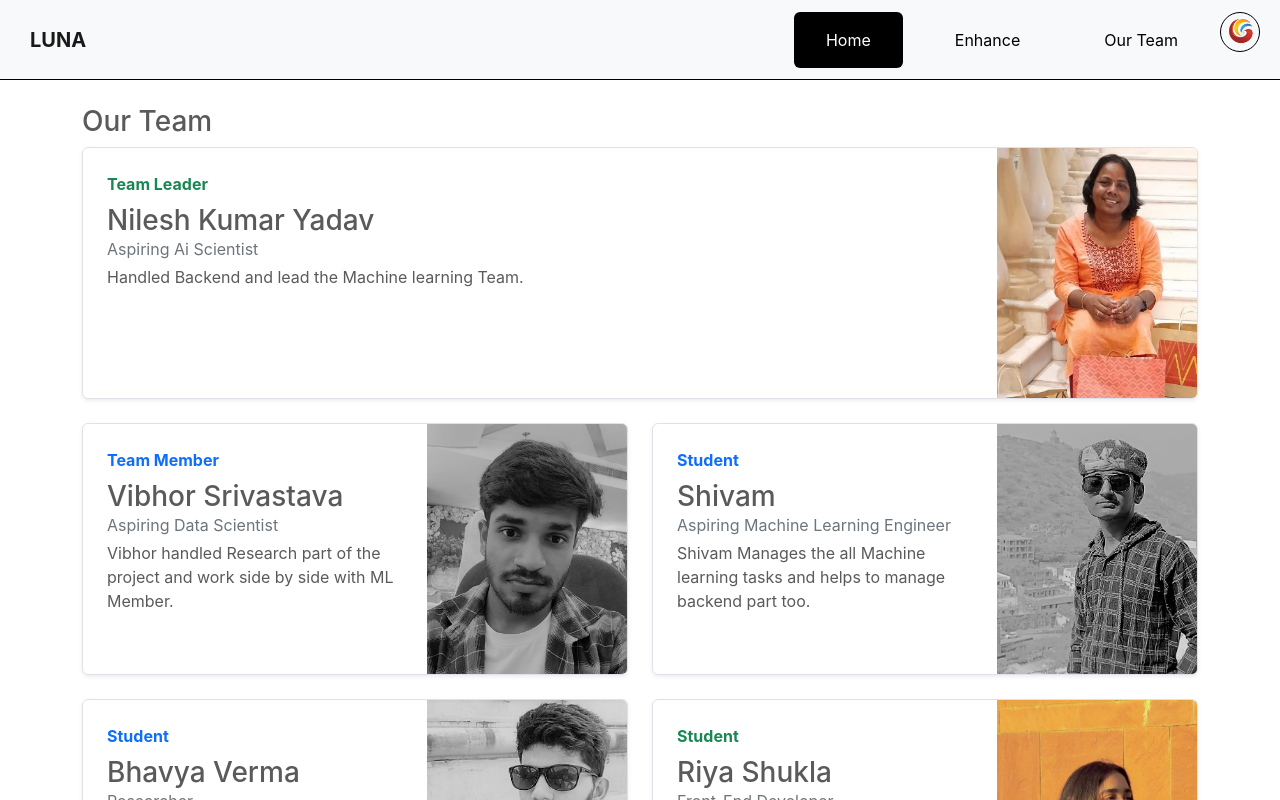
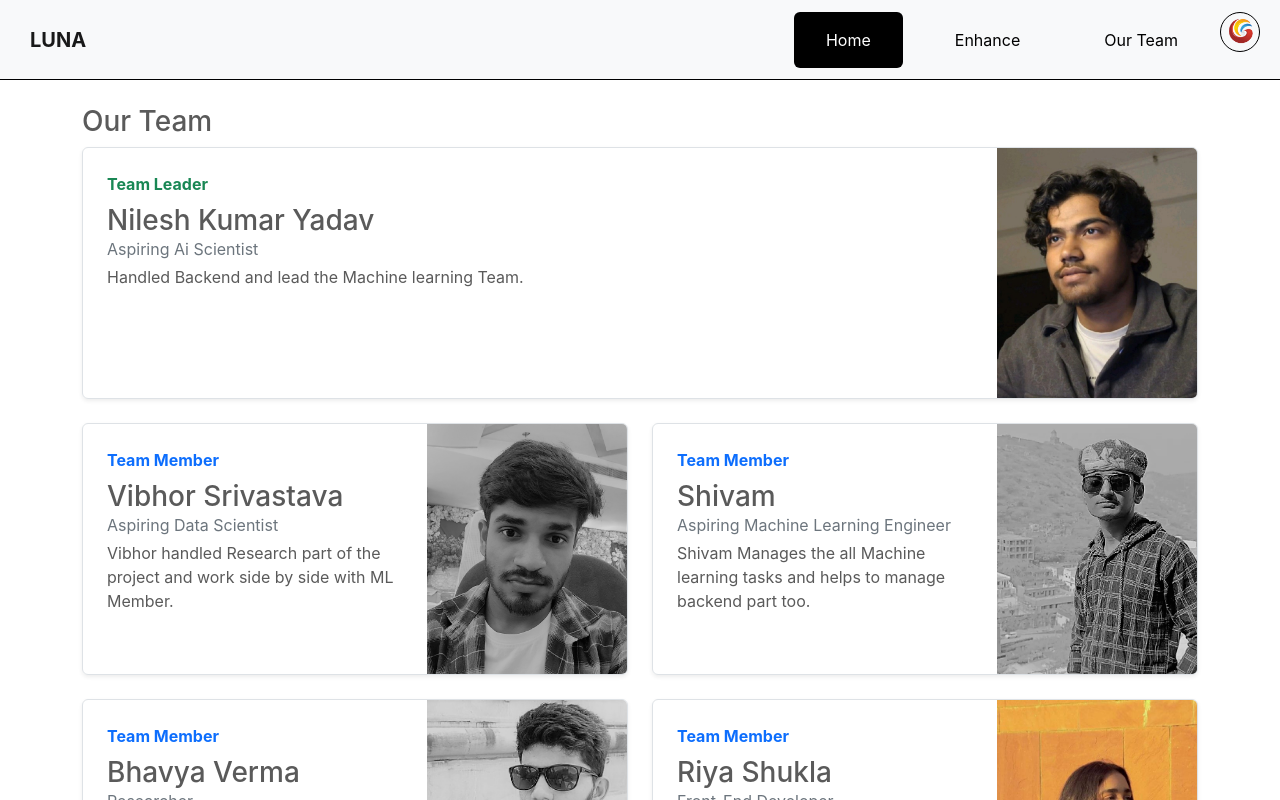
Before and after one commit to ISRO-EPSR/LUNAUI, a React (Create React App) app: page /team in a window 1280 px wide. Shown: the top 800 px of the page. Built offline with nearby package versions, Linux system fonts and the light colour scheme.

Commit message:
team apge

```diff
--- a/src/pages/Team.js
+++ b/src/pages/Team.js
@@ -44,7 +44,7 @@ function Team() {
                         <div className="col-md-6">
                             <div className="row g-0 border rounded overflow-hidden flex-md-row mb-4 shadow-sm h-md-250 position-relative">
                                 <div className="col p-4 d-flex flex-column position-static">
-                                    <strong className="d-inline-block mb-2 text-primary">Student</strong>
+                                    <strong className="d-inline-block mb-2 text-primary">Team Member</strong>
                                     <h3 className="mb-0">Shivam</h3>
                                     <div className="mb-1 text-muted">Aspiring Machine Learning Engineer</div>
                                     <p className="mb-auto">
@@ -60,7 +60,7 @@ function Team() {
                         <div className="col-md-6">
                             <div className="row g-0 border rounded overflow-hidden flex-md-row mb-4 shadow-sm h-md-250 position-relative">
                                 <div className="col p-4 d-flex flex-column position-static">
-                                    <strong className="d-inline-block mb-2 text-primary">Student</strong>
+                                    <strong className="d-inline-block mb-2 text-primary">Team Member</strong>
                                     <h3 className="mb-0">Bhavya Verma</h3>
                                     <div className="mb-1 text-muted">Researcher</div>
                                     <p className="card-text mb-auto">
@@ -76,7 +76,7 @@ function Team() {
                         <div className="col-md-6">
                             <div className="row g-0 border rounded overflow-hidden flex-md-row mb-4 shadow-sm h-md-250 position-relative">
                                 <div className="col p-4 d-flex flex-column position-static">
-                                    <strong className="d-inline-block mb-2 text-success">Student</strong>
+                                    <strong className="d-inline-block mb-2 text-primary">Team Member</strong>
                                     <h3 className="mb-0">Riya Shukla</h3>
                                     <div className="mb-1 text-muted">Front-End Developer</div>
                                     <p className="mb-auto">
```
Also changed, not shown: public/assets/assets/indra.jpg, 1 other file (tests, documents, lock files or other folders).
